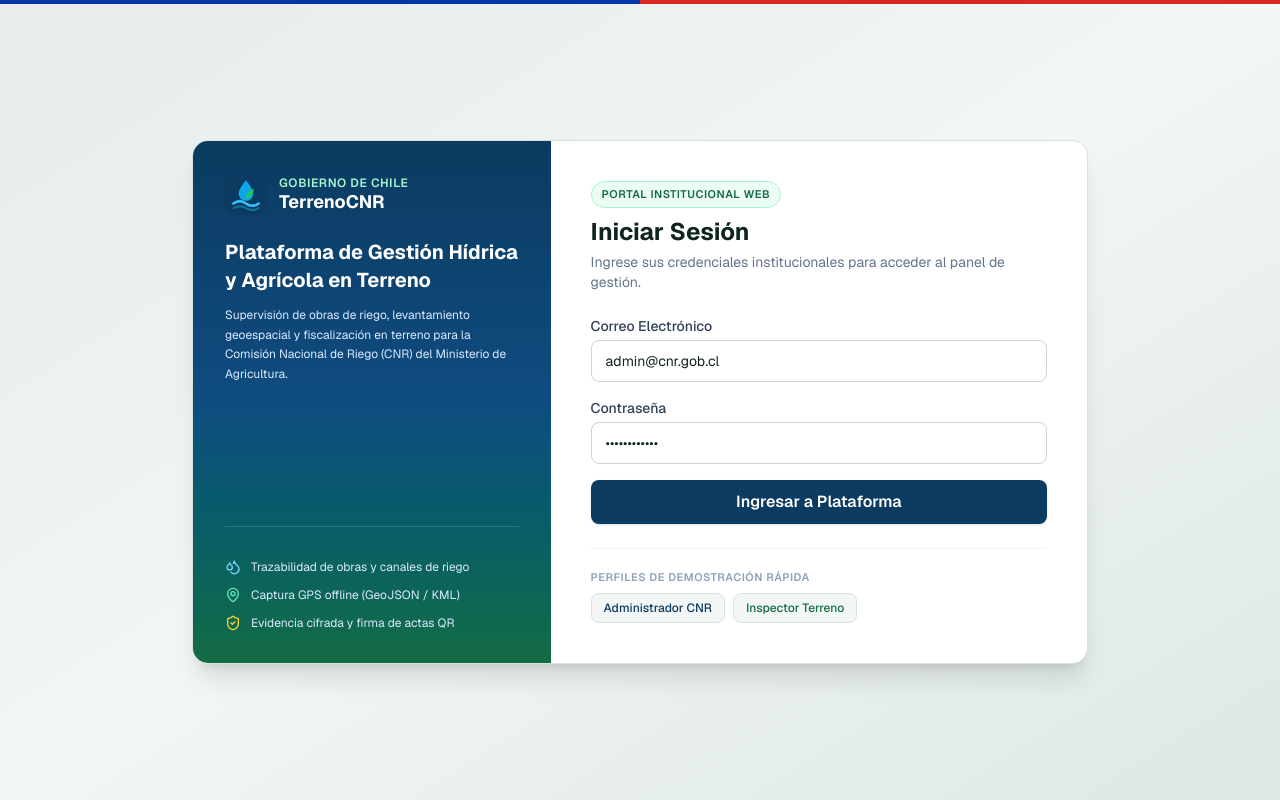
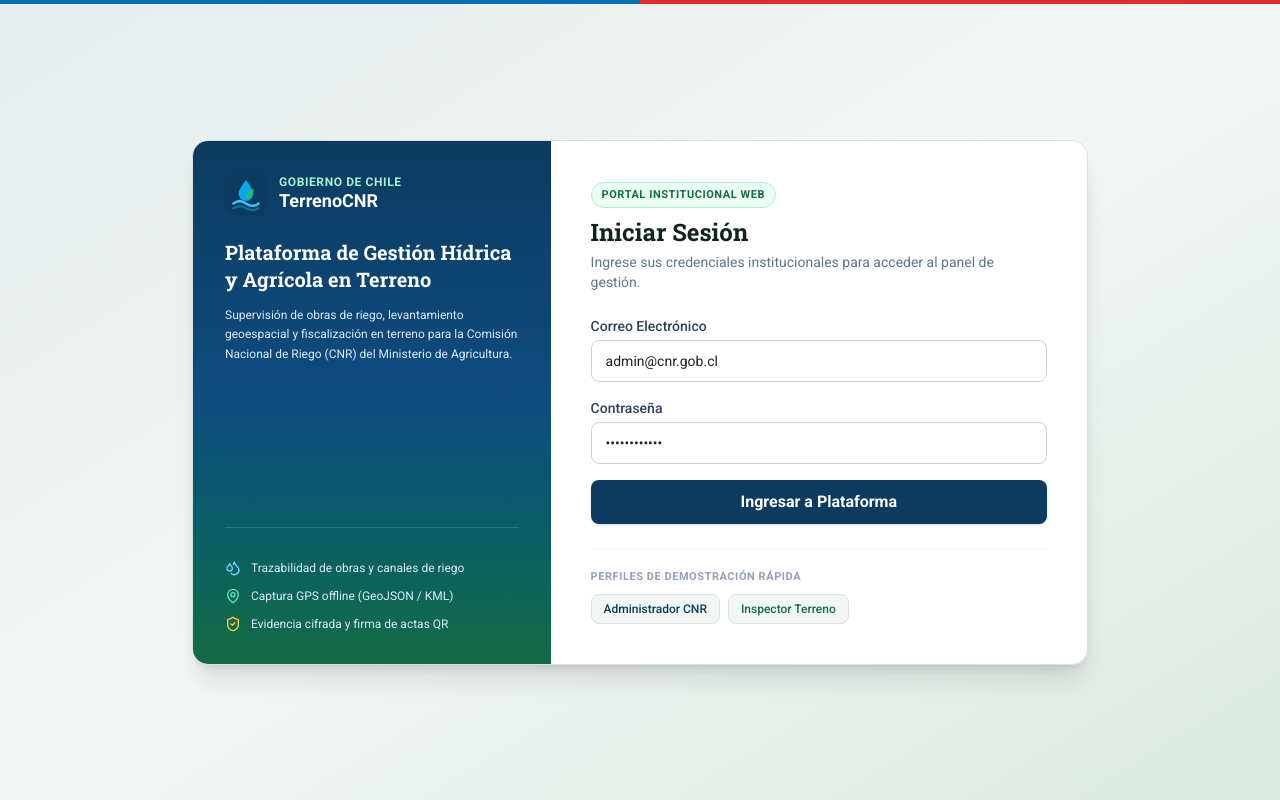
Before and after one commit to fgodoy93/app_CNR, a Next.js app in the folder apps/web/: page / in a window 1280 px wide. Built offline with nearby package versions, Linux system fonts and the light colour scheme.

Commit message:
style(design): adopt Gobierno de Chile Digital Kit (Roboto, Roboto Slab, #006FB3)

```diff
--- a/apps/web/src/app/globals.css
+++ b/apps/web/src/app/globals.css
@@ -1,33 +1,41 @@
 @import "tailwindcss";
 
 :root {
-  --background: #f2f6f4;
-  --foreground: #0f241d;
-  --cnr-primary: #0b3b60;
-  --cnr-primary-mid: #0f4c81;
+  --background: #f7f9fb;
+  --foreground: #222222;
+  --gob-primary: #006fb3;
+  --gob-primary-dark: #005082;
+  --gob-purple: #6633cc;
+  --gob-red: #e22c2c;
+  --cnr-primary: #006fb3;
+  --cnr-primary-mid: #0f69c4;
   --cnr-green: #146c43;
-  --cnr-water: #0e7490;
+  --cnr-water: #006fb3;
   --cnr-surface: #ffffff;
-  --cnr-border: #d8e3df;
+  --cnr-border: #d9e2ec;
 }
 
 @theme inline {
   --color-background: var(--background);
   --color-foreground: var(--foreground);
-  --font-sans: var(--font-geist-sans);
-  --font-mono: var(--font-geist-mono);
+  --font-sans: var(--font-roboto);
+  --font-serif: var(--font-roboto-slab);
 }
 
 body {
   background: var(--background);
   color: var(--foreground);
-  font-family: var(--font-geist-sans), system-ui, -apple-system, sans-serif;
+  font-family: var(--font-roboto), Roboto, system-ui, -apple-system, sans-serif;
+}
+
+h1, h2, h3, h4 {
+  font-family: var(--font-roboto-slab), "Roboto Slab", Georgia, serif;
 }
 
 .gob-stripe {
   height: 4px;
   width: 100%;
-  background: linear-gradient(90deg, #0039a6 0%, #0039a6 50%, #d52b1e 50%, #d52b1e 100%);
+  background: linear-gradient(90deg, #006fb3 0%, #006fb3 50%, #e22c2c 50%, #e22c2c 100%);
 }
 
 .cnr-map-label {
--- a/apps/web/src/app/layout.tsx
+++ b/apps/web/src/app/layout.tsx
@@ -1,15 +1,17 @@
 import type { Metadata } from "next";
-import { Geist, Geist_Mono } from "next/font/google";
+import { Roboto, Roboto_Slab } from "next/font/google";
 import "./globals.css";
 
-const geistSans = Geist({
-  variable: "--font-geist-sans",
+const roboto = Roboto({
+  variable: "--font-roboto",
   subsets: ["latin"],
+  weight: ["400", "500", "700"],
 });
 
-const geistMono = Geist_Mono({
-  variable: "--font-geist-mono",
+const robotoSlab = Roboto_Slab({
+  variable: "--font-roboto-slab",
   subsets: ["latin"],
+  weight: ["600", "700", "800"],
 });
 
 export const metadata: Metadata = {
@@ -25,9 +27,9 @@ export default function RootLayout({
   return (
     <html
       lang="es"
-      className={`${geistSans.variable} ${geistMono.variable} h-full antialiased`}
+      className={`${roboto.variable} ${robotoSlab.variable} h-full antialiased`}
     >
-      <body className="min-h-full flex flex-col bg-slate-50 text-slate-900">{children}</body>
+      <body className="min-h-full flex flex-col bg-[#f7f9fb] text-[#222222]">{children}</body>
     </html>
   );
 }
```
Also changed, not shown: 1 other file (tests, documents, lock files or other folders).
